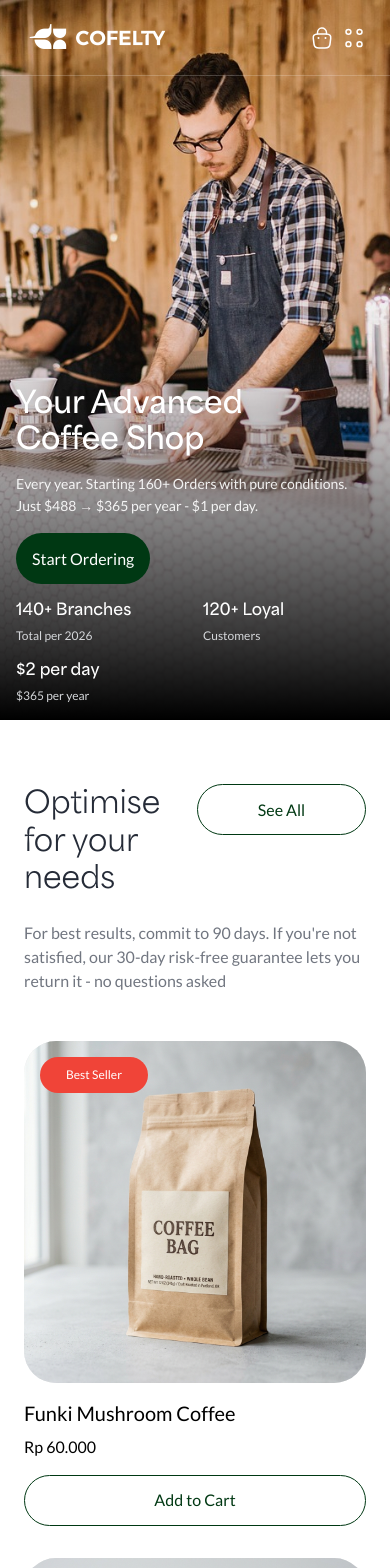
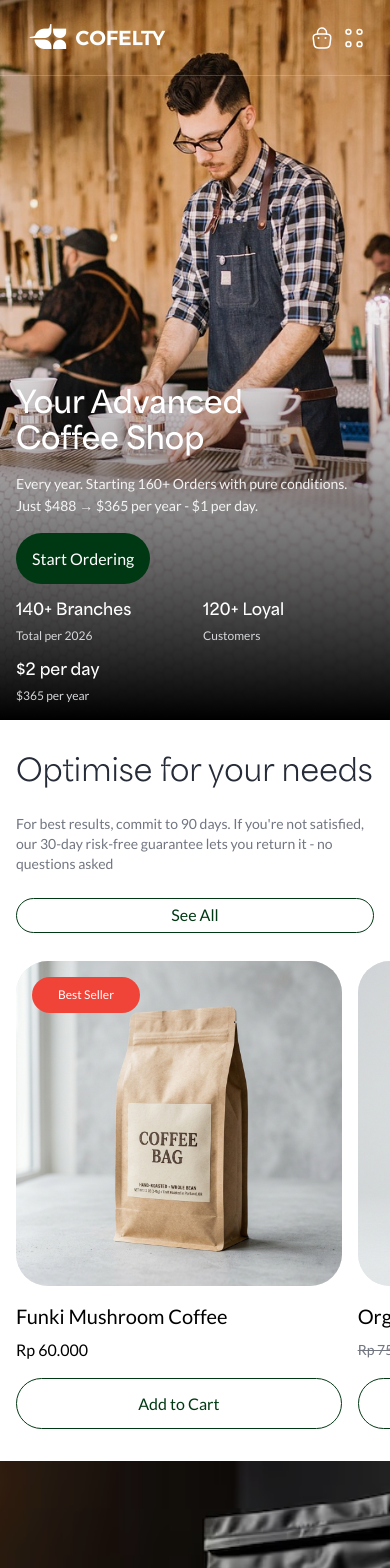
Before and after one commit to xpand-indonesia/ecommerce, a Next.js app: page / in a window 390 px wide. Shown: the top 1568 px of the page. Built offline with nearby package versions, Linux system fonts and the light colour scheme.

Commit message:
Improve landing product section mobile responsive

```diff
--- a/src/app/(landing)/components/product-section.tsx
+++ b/src/app/(landing)/components/product-section.tsx
@@ -1,26 +1,34 @@
-import { ProductItem } from "@/components/product-item";
-import { Button } from "@/components/ui/button";
+import { ProductItem } from '@/components/product-item';
+import { Button } from '@/components/ui/button';
 
 export default function ProductSection() {
     return (
-        <section id="catalog" className="container mx-auto bg-white py-16 md:py-24 px-6 lg:px-[76px] flex flex-col gap-8 md:gap-12">
-            {/* Section Header */}
+        <section
+            id="catalog"
+            className="container mx-auto bg-white py-8 lg:py-24 px-4 lg:px-[76px] flex flex-col gap-7"
+        >
             <div className="flex flex-col gap-6">
                 <div className="flex gap-4 justify-between">
                     <h2 className="font-heading text-3xl md:text-5xl text-gray-800 leading-tight">
                         Optimise for your needs
                     </h2>
-                    <Button variant="outline" className="min-w-[169px]">
+                    <Button
+                        variant="outline"
+                        className="min-w-[169px] hidden lg:inline-flex"
+                    >
                         See All
                     </Button>
                 </div>
-                <p className="text-base text-gray-500">
-                    For best results, commit to 90 days. If you're not satisfied, our 30-day risk-free guarantee lets you return it - no questions asked
+                <p className="text-sm lg:text-base text-gray-500">
+                    For best results, commit to 90 days. If you're not
+                    satisfied, our 30-day risk-free guarantee lets you return it
+                    - no questions asked
                 </p>
+                <Button variant="outline" className="flex lg:hidden h-[35px]">
+                    See All
+                </Button>
             </div>
-
-            {/* Products Grid */}
-            <div className="grid grid-cols-1 md:grid-cols-2 lg:grid-cols-3 gap-8 w-full mt-4">
+            <div className="-mx-4 px-4 lg:mx-0 lg:px-0 flex lg:grid lg:grid-cols-3 gap-4 lg:gap-8 lg:w-full overflow-auto [&::-webkit-scrollbar]:hidden [-ms-overflow-style:none] [scrollbar-width:none]">
                 <ProductItem
                     id="1"
                     image="mock_product_1.png"
@@ -29,6 +37,7 @@ export default function ProductSection() {
                     discount={0}
                     stock={1000}
                     isBestSeller={true}
+                    className="min-w-[90.962099125%] w-[90.962099125%] lg:min-w-auto lg:w-auto"
                 />
                 <ProductItem
                     id="1"
@@ -37,6 +46,7 @@ export default function ProductSection() {
                     price={75000}
                     discount={7000}
                     stock={1000}
+                    className="min-w-[90.962099125%] w-[90.962099125%] lg:min-w-auto lg:w-auto"
                 />
                 <ProductItem
                     id="1"
@@ -45,6 +55,7 @@ export default function ProductSection() {
                     price={70000}
                     discount={0}
                     stock={0}
+                    className="min-w-[90.962099125%] w-[90.962099125%] lg:min-w-auto lg:w-auto"
                 />
             </div>
         </section>
--- a/src/components/product-item.tsx
+++ b/src/components/product-item.tsx
@@ -1,9 +1,9 @@
-import Image from "next/image";
-import { Badge } from "./ui/badge";
-import { Button } from "./ui/button";
-import { formatNumber } from "@/lib/utils";
-import { useMemo } from "react";
-import Link from "next/link";
+import { cn, formatNumber } from '@/lib/utils';
+import Image from 'next/image';
+import Link from 'next/link';
+import { useMemo } from 'react';
+import { Badge } from './ui/badge';
+import { Button } from './ui/button';
 
 interface ProductItemProps {
     id?: number | string;
@@ -12,10 +12,20 @@ interface ProductItemProps {
     price: number;
     discount: number;
     stock: number;
-    isBestSeller?: boolean
-};
+    isBestSeller?: boolean;
+    className?: string;
+}
 
-const ProductItem = ({ id, image, name, price, discount, stock, isBestSeller = false }: ProductItemProps) => {
+const ProductItem = ({
+    id,
+    image,
+    name,
+    price,
+    discount,
+    stock,
+    isBestSeller = false,
+    className,
+}: ProductItemProps) => {
     const imageUrl = useMemo(() => {
         return `/images/mock/${image}`;
     }, [image]);
@@ -25,11 +35,11 @@ const ProductItem = ({ id, image, name, price, discount, stock, isBestSeller = f
     }, [price, discount]);
 
     const discountPercentage = useMemo(() => {
-        return discount / price * 100;
+        return (discount / price) * 100;
     }, [price, discount]);
 
     return (
-        <div className="flex flex-col gap-4 group">
+        <div className={cn('flex flex-col gap-4 group', className)}>
             {/* Product Image */}
             <Link href={`/product/${id}`}>
                 <div className="relative w-full aspect-square rounded-[32px] overflow-hidden bg-gray-200">
@@ -57,9 +67,7 @@ const ProductItem = ({ id, image, name, price, discount, stock, isBestSeller = f
 
             {/* Product Information */}
             <div className="flex flex-col gap-2">
-                <h3 className="text-xl transition-colors">
-                    {name}
-                </h3>
+                <h3 className="text-xl transition-colors">{name}</h3>
                 <div className="flex items-center gap-2">
                     {discount > 0 && (
                         <span className="text-sm text-gray-500 line-through">
@@ -70,7 +78,9 @@ const ProductItem = ({ id, image, name, price, discount, stock, isBestSeller = f
                         {formatNumber(discountedPrice, { currency: 'IDR' })}
                     </span>
                     {discount > 0 && (
-                        <Badge variant="danger">OFF {formatNumber(discountPercentage)}%</Badge>
+                        <Badge variant="danger">
+                            OFF {formatNumber(discountPercentage)}%
+                        </Badge>
                     )}
                 </div>
             </div>
@@ -85,6 +95,4 @@ const ProductItem = ({ id, image, name, price, discount, stock, isBestSeller = f
     );
 };
 
-export {
-    ProductItem
-};
+export { ProductItem };
```
